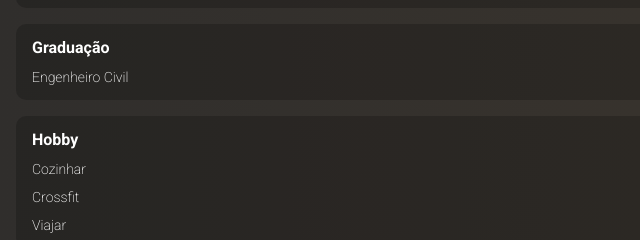
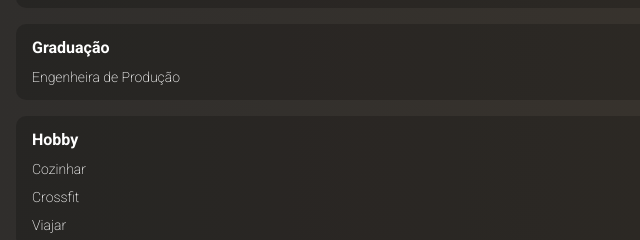
Before and after one commit to LeandroInacioDev/sobremim_responsivo, a plain HTML site: page relacionamento.html in a window 1280 px wide. Shown: the part 1039-1279 px from the top of the page, 0-640 px from the left. Drawn offline with Linux system fonts and the light colour scheme.

Commit message:
Add files via upload

```diff
--- a/relacionamento.html
+++ b/relacionamento.html
@@ -100,7 +100,7 @@
 
         <div class="banner__informacoes">
             <h2 class="banner__informacoes__titulo">Graduação</h2>
-            <p class="banner__informacoes__texto">Engenheiro Civil</p>
+            <p class="banner__informacoes__texto">Engenheira de Produção</p>
         </div>
 
         <div class="banner__informacoes">
```
